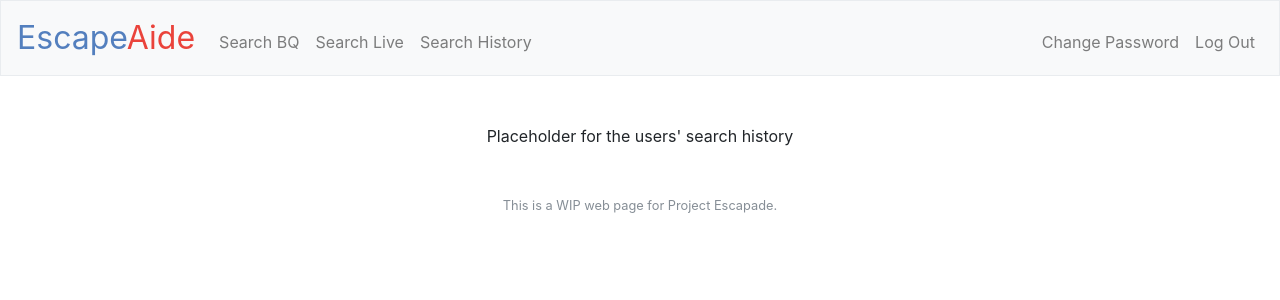
After one commit to STMcNamara/Escapade, a Flask app: page /search_history in a window 1280 px wide. The commit adds this page. Shown: the top 300 px of the page. Run offline with Flask 2, Linux system fonts and the light colour scheme; the visitor is signed in with stand-in values (Sample User, id 1); some libraries are stand-ins or nearby versions.

Commit message:
Implemented db_getUserSearchHistory

```diff
--- a/app.py
+++ b/app.py
@@ -154,6 +154,19 @@ def search_live():
     # Reached via GET (display form)
     else:
         return render_template("search_live.html", ss_places=ss_places)
+
+@app.route("/search_history", methods=["GET", "POST"])
+@login_required
+def search_history():
+    """
+    TODO - Allows the user to view their search History
+    """
+    if request.method == "POST":
+        # TODO
+        return render_template("todo.html")
+
+    else:
+        return render_template("search_history.html")
 
 
 @app.route("/register", methods=["GET", "POST"])
--- a/db_functions.py
+++ b/db_functions.py
@@ -261,6 +261,32 @@ def db_getUser(db, username):
 
     return user
 
+def db_getUserSearchHistory(db, user_id):
+    """Returns a list of dictionaries comprising the user search history, obtained
+    from the search_live_log table in the database.
+
+    Args:
+        db(string): The address of the database file to interogate
+
+        user_id(integer): The unique identifier for the user.
+
+    Returns:
+        userSearchHistory(list(of dictionaries)): A list of dictionaries each
+        comprising of data from the columns within the search_live_log table
+        of the escapde database, for searches with matching user_id. Returns None
+        on error.
+
+    Exceptions:
+        TODO - Consider behaviour if there are no resuls to return
+
+    """
+    sql = "SELECT * FROM search_live_log WHERE user_id=?"
+
+    userSearchHistory = db_getDataDict(db, sql, (user_id,))
+
+    return userSearchHistory
+
+
 
 def db_updatePassword(db,newPassword,username):
     """
@@ -443,8 +469,12 @@ def db_intialise(db):
 def main():
     """ Test Area"""
     # Create the database if it doesn't exist
-    db = r"test.db"
+    db = r"escapade.db"
     db_intialise(db)
+
+    user_id = 2
+    # trial search of the escapade database
+    print(db_getUserSearchHistory(db, user_id))
 
     # Space reserved for testing
 
--- a/templates/layout.html
+++ b/templates/layout.html
@@ -45,8 +45,11 @@
             </button>
             <div class="collapse navbar-collapse" id="navbar">
                     <ul class="navbar-nav mr-auto mt-2">
-                        <li class="nav-item"><a class="nav-link" href="/search_bq">Search_BQ</a></li>
-                        <li class="nav-item"><a class="nav-link" href="/search_live">Search_Live</a></li>
+                        <li class="nav-item"><a class="nav-link" href="/search_bq">Search BQ</a></li>
+                        <li class="nav-item"><a class="nav-link" href="/search_live">Search Live</a></li>
+                    {% if session.user_id %}
+                        <li class="nav-item"><a class="nav-link" href="/search_history">Search History</a></li>
+                    {% endif %}
                     </ul>
                 {% if session.user_id %}
                     <ul class="navbar-nav ml-auto mt-2">
--- /dev/null
+++ b/templates/search_history.html
@@ -0,0 +1,13 @@
+{% extends "layout.html" %}
+
+{% block title %}
+    Browse Quotes Search Results
+{% endblock %}
+
+{% block main %}
+
+    <body>
+        Placeholder for the users' search history
+    </body>
+
+{% endblock %}
```
